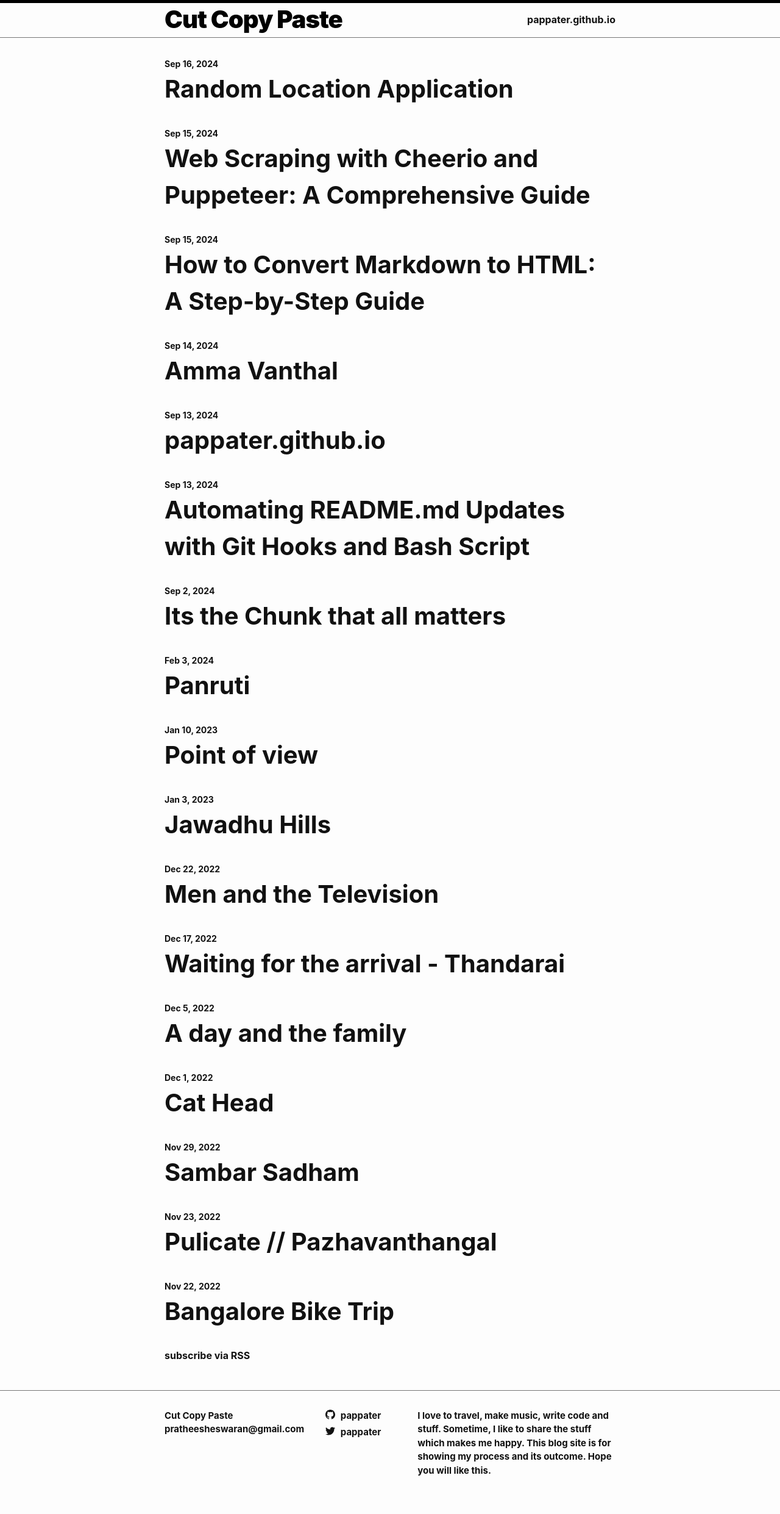
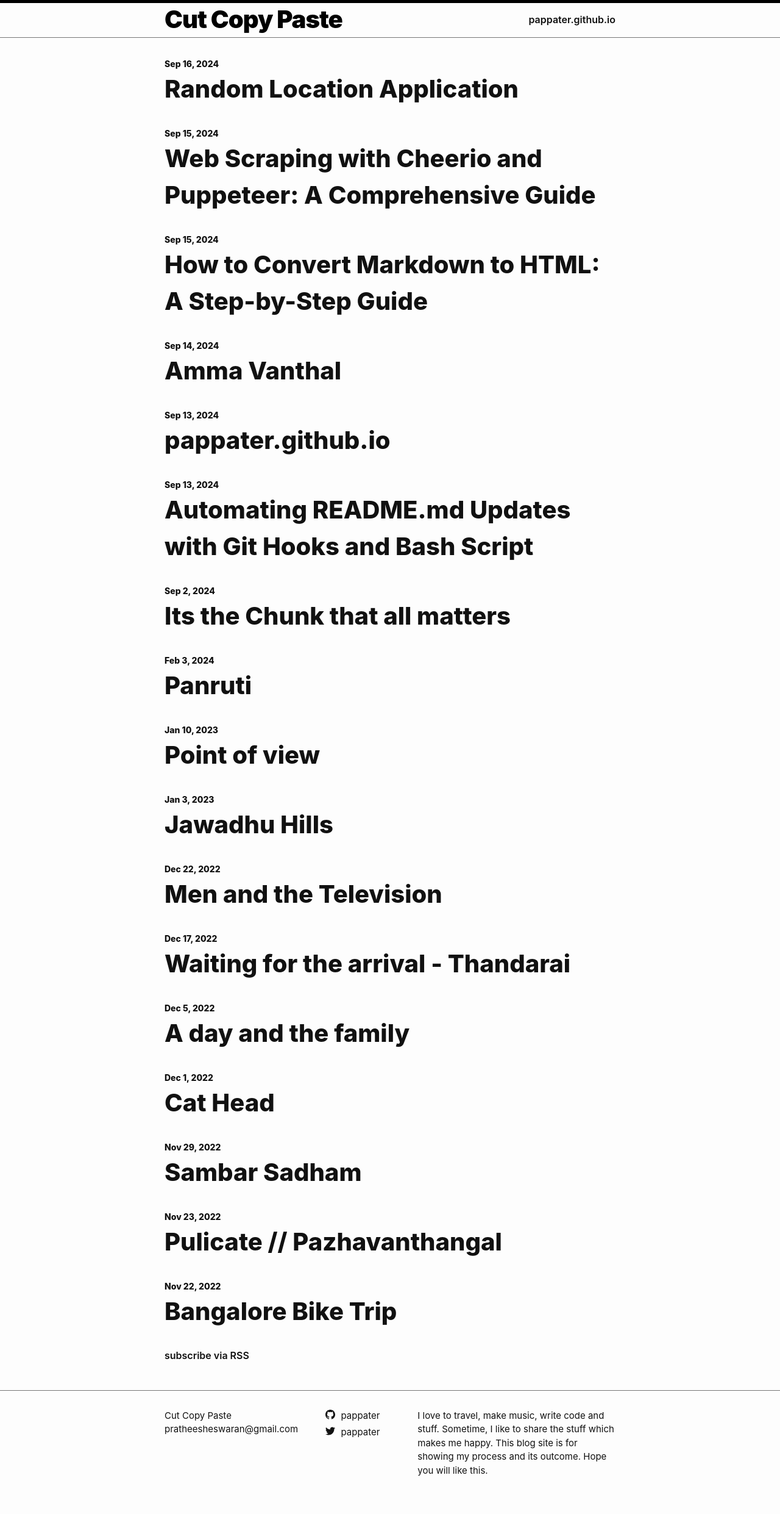
Before and after one commit to pappater/blog, a Jekyll site: the page built from index.markdown, in a window 1280 px wide. Shown: the whole page at 61% size. Built offline with Jekyll 4.4.1, drawn with Linux system fonts in a browser that asks for light colours.

Commit message:
updated few styles

```diff
--- a/_sass/minima.scss
+++ b/_sass/minima.scss
@@ -6,7 +6,7 @@ $base-font-family: -apple-system, BlinkMacSystemFont, "Segoe UI", Roboto,
   Helvetica, Arial, sans-serif, "Apple Color Emoji", "Segoe UI Emoji",
   "Segoe UI Symbol" !default;
 $base-font-size: 16px !default;
-$base-font-weight: 700 !default;
+$base-font-weight: 600 !default;
 $small-font-size: $base-font-size * 0.875 !default;
 $base-line-height: 1.5 !default;
 
--- a/_sass/minima/_layout.scss
+++ b/_sass/minima/_layout.scss
@@ -124,6 +124,7 @@
   color: $grey-color;
   margin-left: -$spacing-unit * 0.5;
   @extend %clearfix;
+  font-weight: 400;
 }
 
 .footer-col {
@@ -187,9 +188,12 @@
 .post-list {
   margin-left: 0;
   list-style: none;
-
+  a {
+    font-weight: 800;
+  }
   > li {
     margin-bottom: $spacing-unit;
+    font-weight: 800;
   }
 }
 
@@ -222,6 +226,11 @@
 
 .post-content {
   margin-bottom: $spacing-unit;
+  p,
+  li {
+    @include relative-font-size(1);
+    font-weight: 300;
+  }
 
   h2 {
     @include relative-font-size(2);
```
